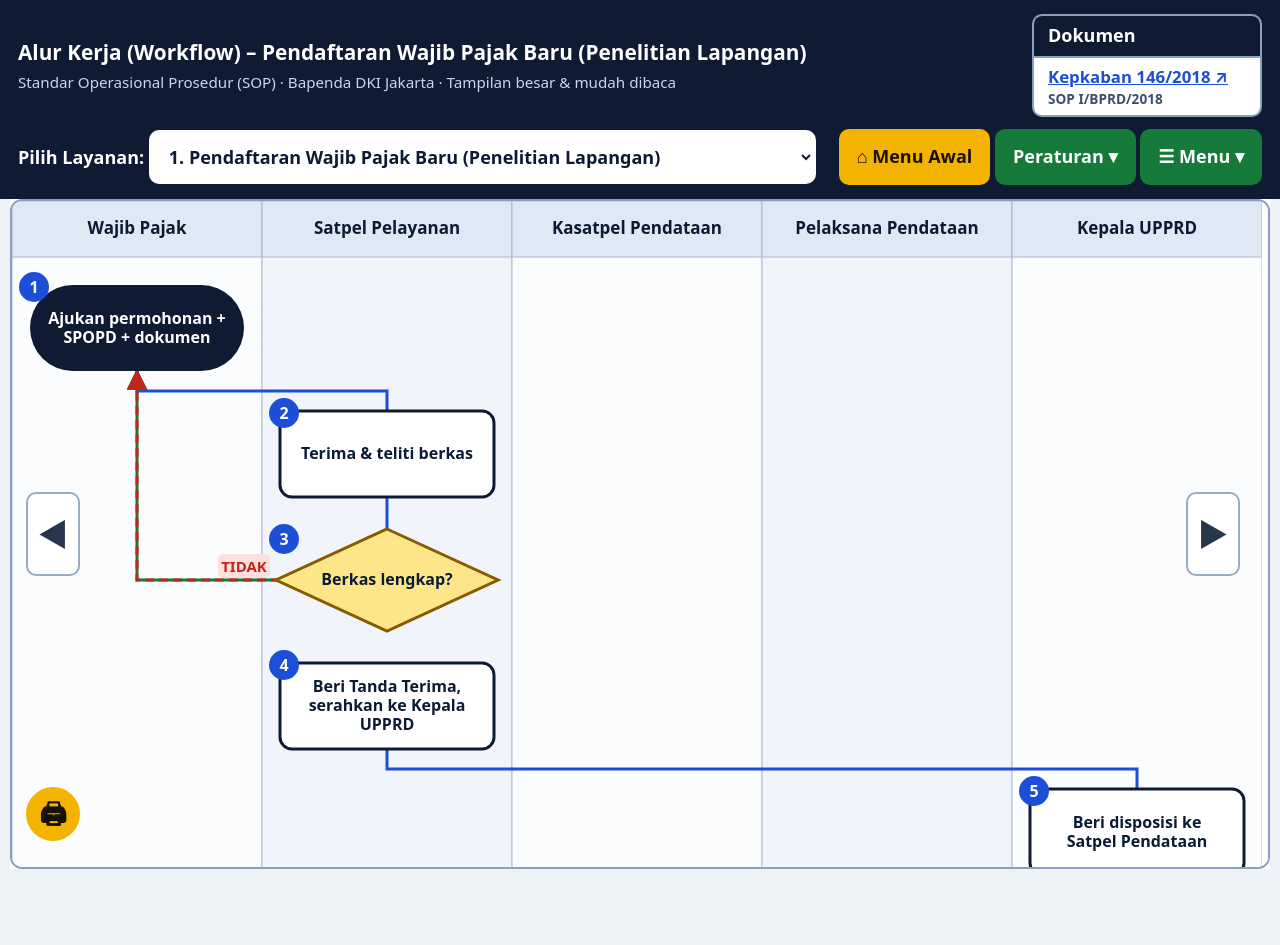
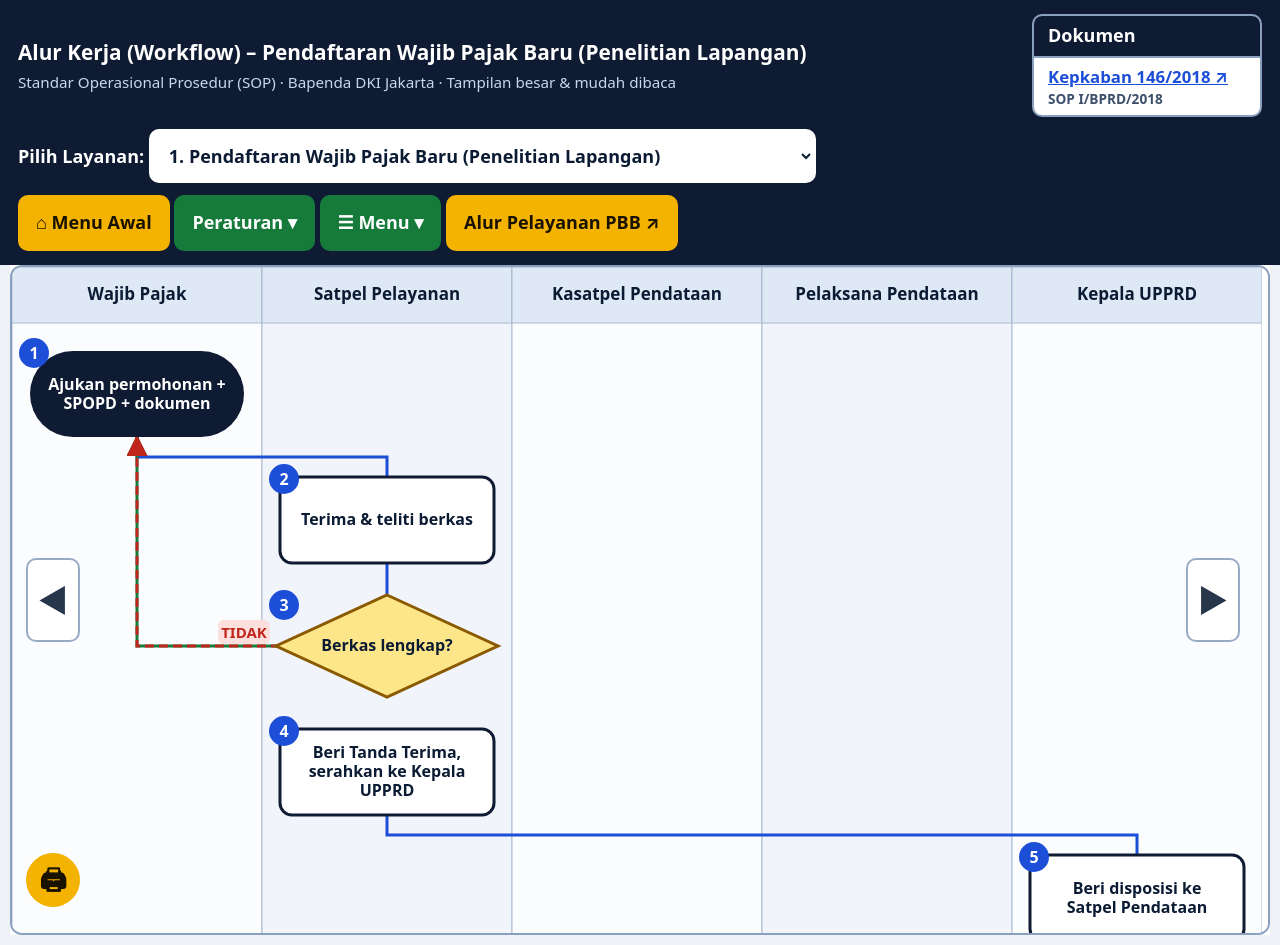
Before and after one commit to ocup3dpenjaringan-coder/ALUR-KERJA-WORKFLOW, a plain HTML site: page index.html in a window 1280 px wide. Before the commit the page ends 879 px from the top, so only its background shows below. Drawn offline with Linux system fonts and the light colour scheme.

Commit message:
Add files via upload

```diff
--- a/index.html
+++ b/index.html
@@ -44,7 +44,7 @@ a.dl{color:var(--ac);text-decoration:underline;cursor:pointer}a.dl:focus-visible
 <header><div><h1 id="ttl">Alur Pelayanan Pajak Daerah DKI Jakarta</h1><small>Standar Operasional Prosedur (SOP) · Bapenda DKI Jakarta · Tampilan besar &amp; mudah dibaca</small></div>
 <div id="dkb" aria-live="polite"></div>
 <div><label for="sel">Pilih Layanan:</label> <select id="sel"></select></div><div id="hb"></div></header>
-<div id="wrap"><div id="strip"><b id="st2">Bagan alur</b></div><div id="stage"><div id="ct"></div></div><div id="hd"><div id="hdi"></div></div><button id="al" class="arr" aria-label="Geser ke kiri">◀</button><button id="ar" class="arr" aria-label="Geser ke kanan">▶</button><button id="pbtn" class="inf" title="Cetak alur kerja ini" aria-label="Cetak alur kerja ini">🖨</button><div id="mb"><button id="home" class="inf">⌂ Menu Awal</button> <button id="pbt" class="pri" aria-haspopup="true">Peraturan ▾</button><div id="pm" role="menu"></div> <button id="mbtn" class="pri" aria-haspopup="true">☰ Menu ▾</button><div id="mn"><label for="sel2">Ganti layanan:</label><select id="sel2" style="width:100%;min-width:0"></select><hr><div class="bar" role="toolbar" aria-label="Pengaturan tampilan">
+<div id="wrap"><div id="strip"><b id="st2">Bagan alur</b></div><div id="stage"><div id="ct"></div></div><div id="hd"><div id="hdi"></div></div><button id="al" class="arr" aria-label="Geser ke kiri">◀</button><button id="ar" class="arr" aria-label="Geser ke kanan">▶</button><button id="pbtn" class="inf" title="Cetak alur kerja ini" aria-label="Cetak alur kerja ini">🖨</button><div id="mb"><button id="home" class="inf">⌂ Menu Awal</button> <button id="pbt" class="pri" aria-haspopup="true">Peraturan ▾</button><div id="pm" role="menu"></div> <button id="mbtn" class="pri" aria-haspopup="true">☰ Menu ▾</button> <a id="pbb" class="btnl" href="https://ocup3dpenjaringan-coder.github.io/Pajak-Daerah-DKI-Jkt/alur-pelayanan-pbb.html" target="_blank" rel="noopener" style="background:#f5b301;border-color:#f5b301;color:#1a1200">Alur Pelayanan PBB ↗</a><div id="mn"><label for="sel2">Ganti layanan:</label><select id="sel2" style="width:100%;min-width:0"></select><hr><div class="bar" role="toolbar" aria-label="Pengaturan tampilan">
 <button id="zo" aria-label="Perkecil">− Perkecil</button><span id="zl" aria-live="polite">100%</span><button id="zi" aria-label="Perbesar">+ Perbesar</button><button id="zf">Pas Layar</button><button id="fs">⛶ Layar Penuh</button><button id="pdf" class="pri">🖨 Cetak / Simpan Alur Kerja (PDF)</button><button id="info" class="inf">Info &amp; Syarat Dokumen</button><button id="th">◐ Terang/Gelap</button></div>
 <div class="tabs" role="tablist"><button role="tab" aria-selected="true" data-t="alur">1. Bagan Alur</button><button role="tab" aria-selected="false" data-t="ring">2. Ringkasan</button><button role="tab" aria-selected="false" data-t="tab">3. Tabel Semua SOP</button></div>
 </div></div></div>
```
